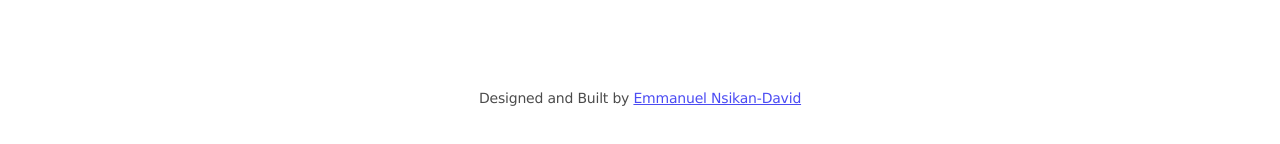
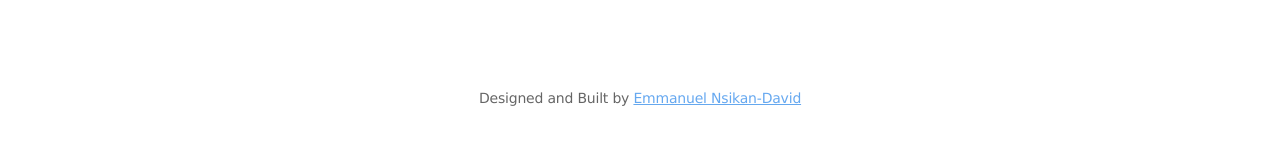
Before and after one commit to Daviddix/howimportant-next, a Next.js app: page / in a window 1280 px wide. Shown: the part 488-632 px from the top of the page. Built offline with nearby package versions, Linux system fonts and the light colour scheme; a web font is replaced by a local one.

Commit message:
tag change

```diff
--- a/app/globals.css
+++ b/app/globals.css
@@ -50,6 +50,10 @@ html{
 .tag{
   font-size:1.4rem;
   text-align:center;
-  opacity:  .7;
+  opacity:  .6;
   padding: 2rem;
 }
+
+.tag a{
+  color:#006fe6;
+}
```
